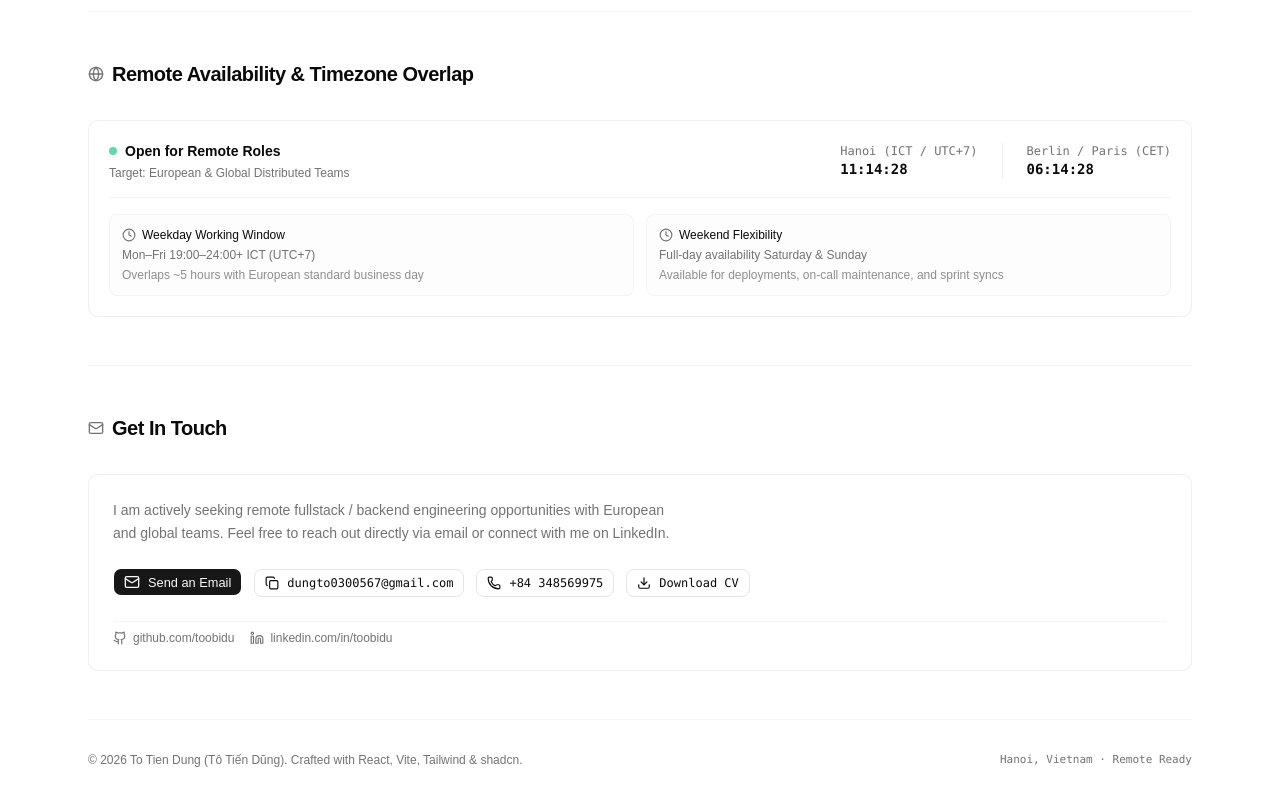
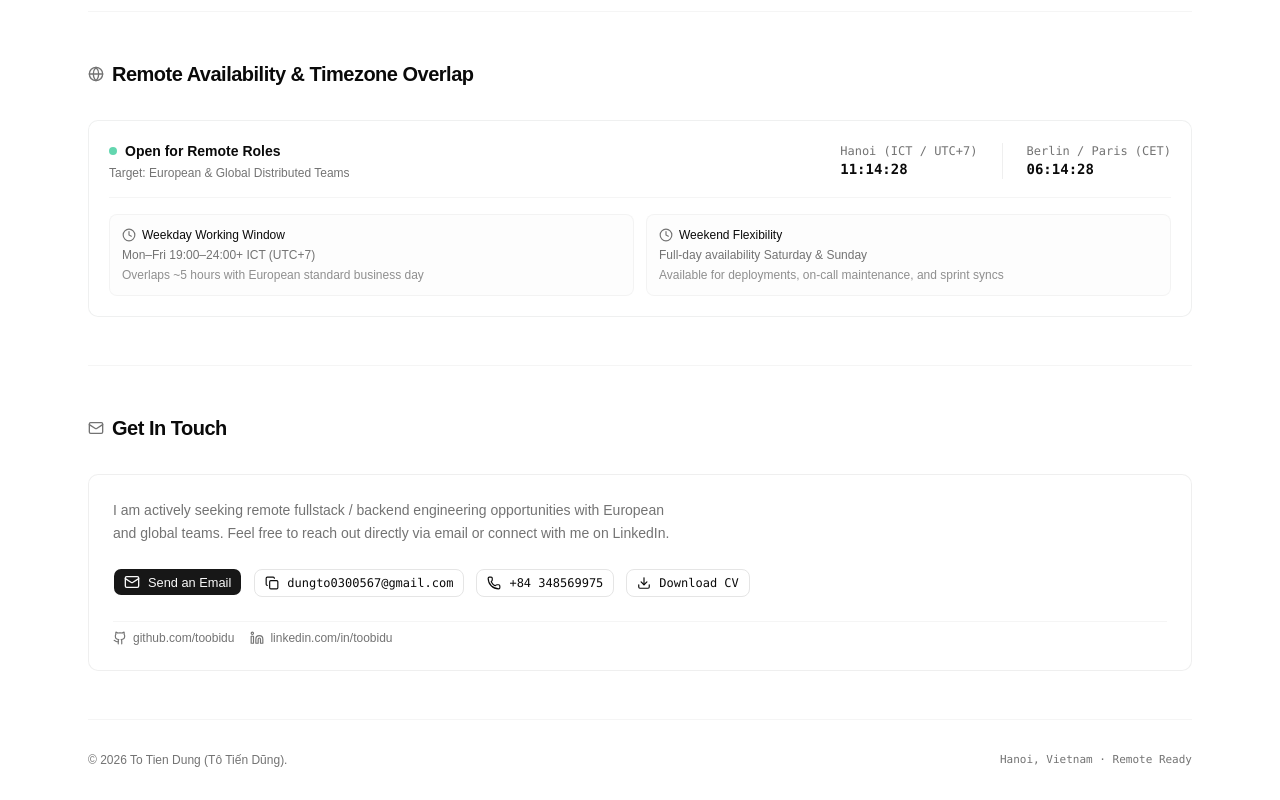
Before and after one commit to toobidu/portfolio, a React (Vite) app: page / in a window 1280 px wide. Shown: the part 4495-5295 px from the top of the page. Built offline with nearby package versions, Linux system fonts and the light colour scheme.

Commit message:
refactor(section): tinh chỉnh thông tin bản quyền và trạng thái trong footer

```diff
--- a/src/components/footer.tsx
+++ b/src/components/footer.tsx
@@ -7,8 +7,7 @@ export function Footer() {
     <footer className="text-muted-foreground py-8 text-xs">
       <div className="flex flex-col items-center justify-between gap-3 sm:flex-row">
         <div>
-          © {currentYear} {personalInfo.englishName} ({personalInfo.name}). Crafted with React,
-          Vite, Tailwind & shadcn.
+          © {currentYear} {personalInfo.englishName} ({personalInfo.name}).
         </div>
         <div className="font-mono text-[11px]">Hanoi, Vietnam · Remote Ready</div>
       </div>
```
